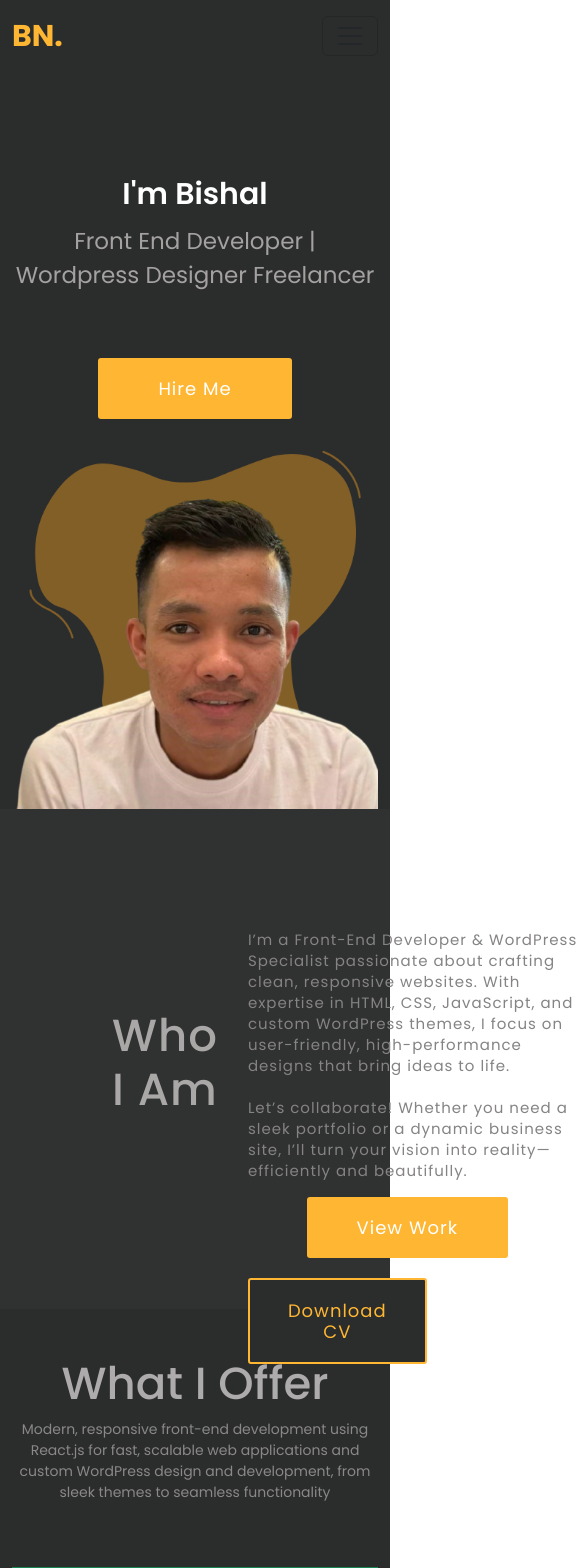
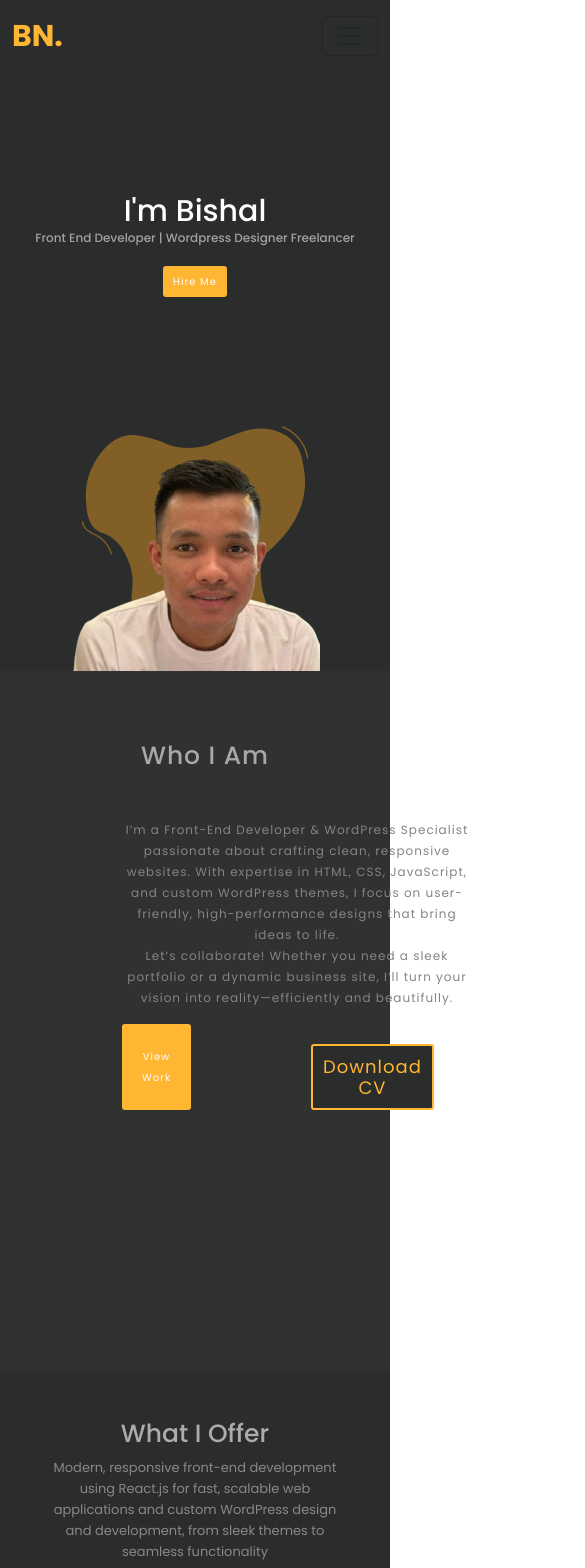
Before and after one commit to Bishal-np/portfolio, a React (Vite) app: page / in a window 390 px wide. Shown: the top 1568 px of the page, 585 px wide, since content can reach past the window. Built offline with nearby package versions, Linux system fonts and the light colour scheme.

Commit message:
responsive

```diff
--- a/src/componant/Header.jsx
+++ b/src/componant/Header.jsx
@@ -29,8 +29,8 @@ function Header() {
         <div className="container">
 
         <div className="logo"><a href="/home">BN.</a></div>
-        <button className="navbar-toggler" type="button" data-bs-toggle="collapse" data-bs-target="#navbarSupportedContent" aria-controls="navbarSupportedContent" aria-expanded="false" aria-label="Toggle navigation">
-          <span className="navbar-toggler-icon" />
+        <button className="navbar-toggler text-light " type="button" data-bs-toggle="collapse" data-bs-target="#navbarSupportedContent" aria-controls="navbarSupportedContent" aria-expanded="false" aria-label="Toggle navigation">
+          <span className="navbar-toggler-icon  " />
         </button>
         <div className="collapse navbar-collapse" id="navbarSupportedContent">
           <ul className='d-flex mb-0 ms-auto gap-4 align-items-center menu-items'>
--- a/src/componant/layouts/About.jsx
+++ b/src/componant/layouts/About.jsx
@@ -7,10 +7,11 @@ function About() {
         <section className="about-section-1 container">
           <h2 className='about-heading'> Who I Am</h2>
           <div className="about">
-
-            <p>I’m a Front-End Developer & WordPress Specialist passionate about crafting clean, responsive websites. With expertise in HTML, CSS, JavaScript, and custom WordPress themes, I focus on user-friendly, high-performance designs that bring ideas to life. <br /><br />
+            <p>I’m a Front-End Developer & WordPress Specialist passionate about crafting clean, responsive websites. With expertise in HTML, CSS, JavaScript, and custom WordPress themes, I focus on user-friendly, high-performance designs that bring ideas to life. <br />
               Let’s collaborate! Whether you need a sleek portfolio or a dynamic business site, I’ll turn your vision into reality—efficiently and beautifully.</p>
-            <button className="view-work"> View Work</button> <button className="download-cv"><a href="public/bishal-nepali-cv (1).pdf">Download CV</a></button>
+            <div>
+              <button className="view-work"> View Work</button>
+              <button className="download-cv"><a href="public/bishal-nepali-cv (1).pdf">Download CV</a></button></div>
           </div>
         </section>
 
--- a/src/scss/layouts/header.scss
+++ b/src/scss/layouts/header.scss
@@ -1,11 +1,14 @@
 header {
   background-color: var(--primary-color);
+
 
   .logo {
     font-size: 30px;
     font-weight: 700;
     color: var(--secondary-color);
   }
+
+
   .menu-items {
     color: rgba(255, 255, 255, 0.952);
     font-weight: 500;
--- a/src/scss/pages/home.scss
+++ b/src/scss/pages/home.scss
@@ -2,25 +2,50 @@
   background-color: var(--primary-color);
   .banner {
     padding-top: 100px;
-    @media (max-width:991px) {
+    @media (max-width: 991px) {
+      flex-direction: column;
+    }
+    @media (max-width: 768px) {
+      flex-direction: column;
+    }
+    @media (max-width:576p) {
       flex-direction: column;
 
     }
     .banner-details {
-      @media (max-width:991px) {
+      @media (max-width: 991px) {
         text-align: center;
 
       }
+      @media (max-width: 768px) {
+        text-align: center;
+      }
+      @media (max-width:576p) {
+        text-align: center;
+
+      }
+
       .heading {
         font-size: 70px;
         font-weight: 600;
         line-height: 88px;
         color: #ffffff;
-        @media (max-width:480px) {
+
+        @media (max-width: 991px) {
+          font-size: 50px;
+          font-weight: 500;
+          line-height: 34px;
+        }
+        @media (max-width: 768px) {
+           font-size: 50px;
+          font-weight: 500;
+          line-height: 34px;
+        }
+        @media (max-width: 576px) {
           font-size: 30px;
-          font-weight: 600;
-          line-height: 44px;
-
+         font-weight: 500;
+         line-height: 18px;
+         margin-top: 30px;
        }
       }
       .sub-heading {
@@ -28,6 +53,17 @@
         font-weight: 400;
         line-height: 34px;
         color: #a4a1a1;
+        @media (max-width: 991px) {
+          font-size: 15px;
+          font-weight: 500;
+          line-height: 34px;
+        }
+        @media (max-width: 576px) {
+          font-size: 12px;
+          font-weight: 500;
+          line-height: 15px;
+          margin-top: 10px;
+        }
       }
       .hire-me {
         padding: 20px 60px;
@@ -38,11 +74,40 @@
         margin-top: 50px;
         border-radius: 3px;
         background-color: var(--secondary-color);
+        @media (max-width: 991px) {
+          padding: 10px 30px;
+          color: white;
+          border: none;
+          letter-spacing: 1px;
+          font-size: 18px;
+          margin-top: 10px;
+          margin-bottom: 100px;
+          border-radius: 3px;
+          background-color: var(--secondary-color);
+        }
+        @media (max-width: 576px) {
+          padding: 5px 10px;
+          color: white;
+          border: none;
+          font-size: 10px;
+          margin-top: 5px;
+          margin-bottom: 100px;
+          border-radius: 3px;
+          background-color: var(--secondary-color);
+        }
       }
       .hire-me:hover {
         background-color: var(--primary-color);
         border: 1px var(--secondary-color) solid;
         color: var(--secondary-color);
+      }
+    }
+    .banner-picture {
+      @media (max-width: 991px) {
+        height: 300px;
+      }
+      @media (max-width: 576px) {
+        height: 250px;
       }
     }
   }
@@ -51,35 +116,63 @@
   background-color: var(--primary-color);
   padding-top: 80px;
 
-
-
   h2 {
-
     font-weight: 700;
     justify-content: center;
     text-align: center;
     font-size: 40px;
     color: rgb(181, 178, 178);
-
+    @media (max-width: 991px) {
+      font-size: 25px;
     }
-  .contact-p{
+    @media (max-width: 576px) {
+      font-size: 25px;
+    }
+  }
+  .contact-p {
     font-size: 15px;
     color: rgb(173, 169, 169);
     letter-spacing: 1px;
+    @media (max-width: 991px) {
+      font-size: 12px;
+      color: rgb(173, 169, 169);
+      letter-spacing: 1px;
+
+    }
+    @media (max-width: 576px) {
+      font-size: 10px;
+      color: rgb(173, 169, 169);
+      letter-spacing: 1px;
+
+    }
   }
   .contact-card {
     display: flex;
     justify-content: space-between;
     text-align: center;
     margin-top: 50px;
+    @media (max-width: 991px) {
+      display: block;
+      text-align: center;
+      margin-top: 50px;
+    }
+    @media (max-width: 576px) {
+      display: block;
+      text-align: center;
+      margin: 0 auto;
+      width: 80%;
+    }
 
-    .contact-p{
+    .contact-p {
       font-size: 20px;
     }
 
     .contact-info {
       margin-top: 10px;
       width: 50%;
+      @media (max-width: 991px) {
+        display: none;
+      }
       h3 {
         font-size: 22px;
         color: rgb(156, 151, 151);
@@ -87,7 +180,7 @@
         text-align: left;
         margin-bottom: 37px;
       }
-      .follow{
+      .follow {
         margin-right: 25px;
       }
 
@@ -117,9 +210,14 @@
   .contact-form {
     width: 750px;
     border-radius: 2px;
-    text-align: left;
-
-
+    @media (max-width: 991px) {
+      width: 500px;
+    }
+    @media (max-width: 576px) {
+      width: 90%;
+      margin: 0 auto;
+    }
+    div {
       .name {
         width: 100%;
         padding: 20px;
@@ -129,8 +227,19 @@
         font-size: 15px;
         outline: none;
         border-radius: 10px;
+        @media (max-width:576px)
+        {
+          width: 100%;
+          padding: 10px;
+          background-color: #303131;
+          border: none;
+          color: white;
+          font-size: 10px;
+          outline: none;
+          border-radius: 10px;
         }
-    .number{
+      }
+      .number {
         width: 100%;
         padding: 20px;
         background-color: #303131;
@@ -140,8 +249,12 @@
         outline: none;
         margin-top: 10px;
         border-radius: 10px;
+        @media (max-width:576px) {
+          padding: 10px;
+          font-size: 10px;
         }
-    .email{
+      }
+      .email {
         width: 100%;
         padding: 20px;
         background-color: #303131;
@@ -151,7 +264,14 @@
         outline: none;
         margin-top: 10px;
         border-radius: 10px;
+        @media (max-width:576px) {
+          padding: 10px;
+          font-size: 10px;
+
         }
+      }
+    }
+
     .message {
       margin-top: 10px;
       .message-area {
@@ -165,6 +285,11 @@
         height: 200px;
         outline: none;
         border-radius: 10px;
+        @media (max-width:576px) {
+         height: 60px;
+         font-size: 10px;
+
+        }
       }
     }
 
@@ -180,6 +305,11 @@
       font-weight: 500;
       margin-bottom: 100px;
       cursor: pointer;
+      @media (max-width:576px) {
+        padding:5px 10px ;
+        font-size: 10px;;
+
+      }
     }
 
     .send-message:hover {
@@ -191,14 +321,35 @@
 .about-section {
   background-color: #303131;
   height: 500px;
+  @media (max-width: 991px) {
+    height: 700px;
+  }
 
   .about-section-1 {
     display: flex;
     justify-content: space-between;
     text-align: center;
-    .about-heading{
+    @media (max-width: 991px) {
+      flex-direction: column;
+      text-align: center;
+    }
+    @media (max-width: 576px) {
+      flex-direction: column;
+      text-align: center;
+    }
+    .about-heading {
       font-size: 45px;
       font-weight: 500;
+      @media (max-width: 991px) {
+        font-size: 35px;
+        padding-right: 80px;
+        font-weight: 500;
+      }
+      @media (max-width: 576px) {
+        font-size: 25px;
+        padding-right: 80px;
+        font-weight: 500;
+      }
     }
 
     h2 {
@@ -208,12 +359,37 @@
       color: rgb(170, 167, 167);
       margin-top: 200px;
       margin-left: 100px;
+      @media (max-width: 991px) {
+        font-size: 40px;
+        font-weight: 600;
+        letter-spacing: 1px;
+        color: rgb(170, 167, 167);
+        margin-top: 70px;
+        margin-left: 100px;
+      }
+      @media (max-width: 576px) {
+        font-size: 20px;
+        font-weight: 600;
+        letter-spacing: 1px;
+        color: rgb(170, 167, 167);
+        margin-top: 70px;
+
+      }
     }
 
     .about {
       width: 600px;
       margin: 30px;
-
+      @media (max-width: 991px) {
+        display: block;
+        width: 500px;
+        margin-left: 100px;
+      }
+      @media (max-width: 991px) {
+        display: block;
+        width: 350px;
+        margin-left: 110px;
+      }
 
       p {
         color: rgb(133, 131, 131);
@@ -221,8 +397,27 @@
         text-align: left;
         font-size: 15px;
         letter-spacing: 1px;
+        @media (max-width: 991px) {
+          color: rgb(133, 131, 131);
+          margin-top: 10px;
+          text-align: center;
+          font-size: 13px;
+        }
+        @media (max-width: 576px) {
+          color: rgb(133, 131, 131);
+          text-align: center;
+          font-size: 12px;
+        }
       }
 
+      div {
+        @media (max-width: 991px) {
+          display: flex;
+        }
+        @media (max-width: 576px) {
+          display: flex;
+          gap: 100px;
+        }
         .view-work {
           background-color: var(--secondary-color);
           padding: 20px 50px;
@@ -233,6 +428,10 @@
           letter-spacing: 1px;
           margin-right: 20px;
           cursor: pointer;
+          @media (max-width: 576px) {
+            padding: 10px 20px;
+            font-size: 10px;
+          }
         }
 
         .view-work:hover {
@@ -240,19 +439,22 @@
           background-color: var(--primary-color);
           color: var(--secondary-color);
           cursor: pointer;
-
         }
 
         .download-cv {
           background-color: var(--primary-color);
           color: var(--secondary-color);
           border: 2px var(--secondary-color) solid;
-        padding: 20px 38px;
+          padding: 20px 50px;
           border-radius: 3px;
           font-size: 18px;
           letter-spacing: 1px;
           margin-right: 160px;
           margin-top: 20px;
+          @media (max-width:576px) {
+            padding: 10px;
+
+          }
         }
 
         .download-cv:hover {
@@ -263,25 +465,55 @@
       }
     }
   }
+}
 
 .services {
   background-color: var(--primary-color);
   .services-section {
-    .srv-heading{
+
+    .srv-heading {
       font-size: 45px;
       color: rgb(173, 171, 171);
+      @media (max-width:576px) {
+        font-size: 25px;
+
       }
-    .service-sub-heading{
+    }
+    .service-sub-heading {
       color: rgb(138, 136, 136);
+      @media (max-width:576px) {
+        font-size: 13px;
+        width: 80%;
+        margin: 0 auto;
+
+      }
     }
     .card {
+      @media (max-width:576px) {
+        width: 80%;
+        margin: 0 auto;
+        border-radius: 5px;
+
+      }
+
       .card-body {
         padding: 50px;
+        @media (max-width:576px) {
+          padding: 60px;
+
+        }
         .icon {
           font-size: 50px;
           color: rgb(9, 9, 182);
           padding-left: 30px;
           margin-top: 20px;
+          @media (max-width:576px) {
+            font-size: 40px;
+          color: rgb(9, 9, 182);
+          text-align: center;
+          margin-top: 20px;
+
+          }
         }
         .card-heading {
           padding-left: 30px;
@@ -289,25 +521,51 @@
           font-size: 32px;
           font-weight: 600;
           line-height: 38px;
+          @media (max-width:576px) {
+          text-align: center;
+          margin-top: 10px;
+          font-size: 20px;
+          font-weight: 600;
 
+          }
         }
         .card-dec {
           padding-left: 30px;
           color: rgb(222, 217, 217);
+          @media (max-width:576px) {
+            text-align: center;
+            color: rgb(222, 217, 217);
+            font-size: 12px;
+          }
         }
         .card-dec-1 {
           padding-left: 30px;
           color: rgb(222, 217, 217);
+          @media (max-width:576px) {
+            text-align: center;
+            color: rgb(222, 217, 217);
+            font-size: 12px;
+          }
         }
         .card-dec-2 {
           padding-left: 30px;
           color: rgb(222, 217, 217);
+          @media (max-width:576px) {
+            text-align: center;
+            color: rgb(222, 217, 217);
+            font-size: 12px;
+          }
         }
         .card-dec-3 {
           padding-left: 30px;
           color: rgb(222, 217, 217);
+          @media (max-width:576px) {
+            text-align: center;
+            color: rgb(222, 217, 217);
+            font-size: 12px;
           }
         }
       }
     }
   }
+}
```
Also changed, not shown: src/componant/Footer.jsx (+9 -0 lines), src/componant/layouts/Contact.jsx (+8 -5 lines), src/scss/layouts/footer.scss (+14 -0 lines). Lines whose indentation alone changed are shown as unchanged.
